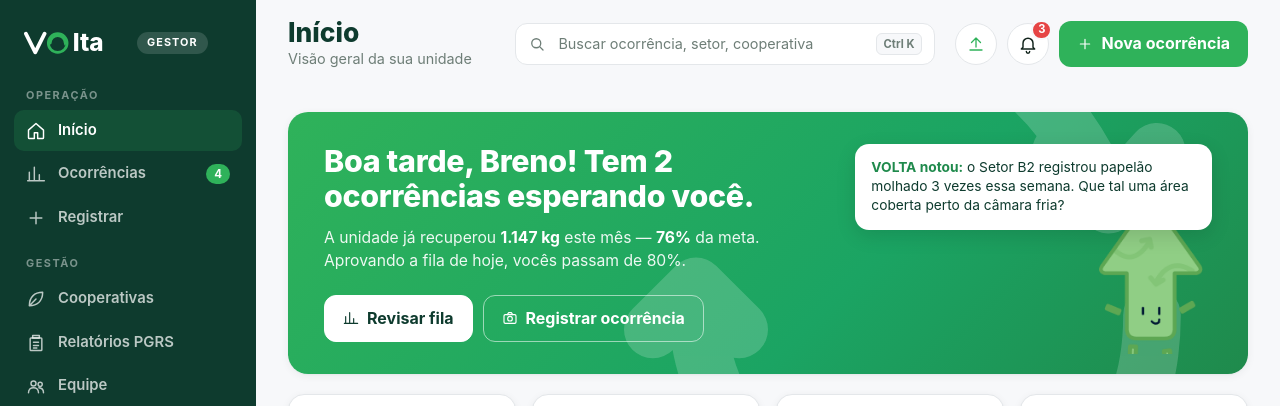
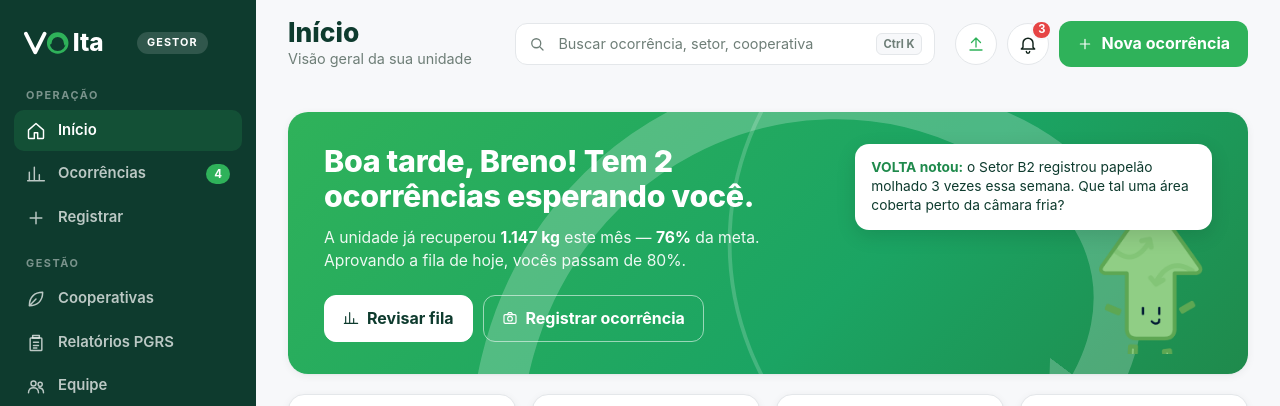
Before and after one commit to app-volta/volta-website-dad, a React (Vite) app: page /login in a window 1280 px wide. Both pictures are taken after typing "name@example.com", "Sample123" into the empty fields and a click on the button "Entrar". Shown: the top 406 px of the page. Built offline with nearby package versions, Linux system fonts and the light colour scheme; no server answers.

Commit message:
fix(home): seta decorativa única e fluida com ponta orientada no final

```diff
--- a/src/pages/Home/index.tsx
+++ b/src/pages/Home/index.tsx
@@ -189,18 +189,43 @@ export default function Home(): ReactNode {
       <section className="home-hero" aria-labelledby="home-hero-titulo">
         <svg
           className="home-hero__padrao"
-          viewBox="0 0 400 300"
+          viewBox="0 0 500 300"
           preserveAspectRatio="xMaxYMid slice"
           aria-hidden="true"
         >
-          <g fill="none" stroke="#FFFFFF" strokeWidth="24" strokeLinecap="round" strokeLinejoin="round" opacity="0.18">
-            <path d="M240 60 Q310 60 340 130" />
-            <polyline points="322 112 342 134 362 112" />
-            <path d="M360 180 Q360 250 290 260" />
-            <polyline points="306 244 288 262 306 280" />
-            <path d="M240 260 Q170 240 170 170" />
-            <polyline points="152 186 170 168 188 186" />
-          </g>
+          <defs>
+            <marker
+              id="hero-seta-ponta"
+              viewBox="0 0 14 14"
+              refX="4"
+              refY="7"
+              markerUnits="strokeWidth"
+              markerWidth="2.2"
+              markerHeight="2.2"
+              orient="auto-start-reverse"
+            >
+              <path d="M 0 0 L 10 7 L 0 14 Z" fill="#FFFFFF" />
+            </marker>
+          </defs>
+          <circle
+            cx="380"
+            cy="150"
+            r="150"
+            fill="none"
+            stroke="#FFFFFF"
+            strokeWidth="2"
+            opacity="0.18"
+          />
+          <path
+            d="M 110 230 C 130 100 260 40 360 90 C 430 115 455 180 410 240"
+            fill="none"
+            stroke="#FFFFFF"
+            strokeWidth="26"
+            strokeLinecap="round"
+            strokeLinejoin="round"
+            opacity="0.22"
+            markerEnd="url(#hero-seta-ponta)"
+          />
         </svg>
         <div className="home-hero__conteudo">
           <h2 id="home-hero-titulo" className="home-hero__titulo">
```
